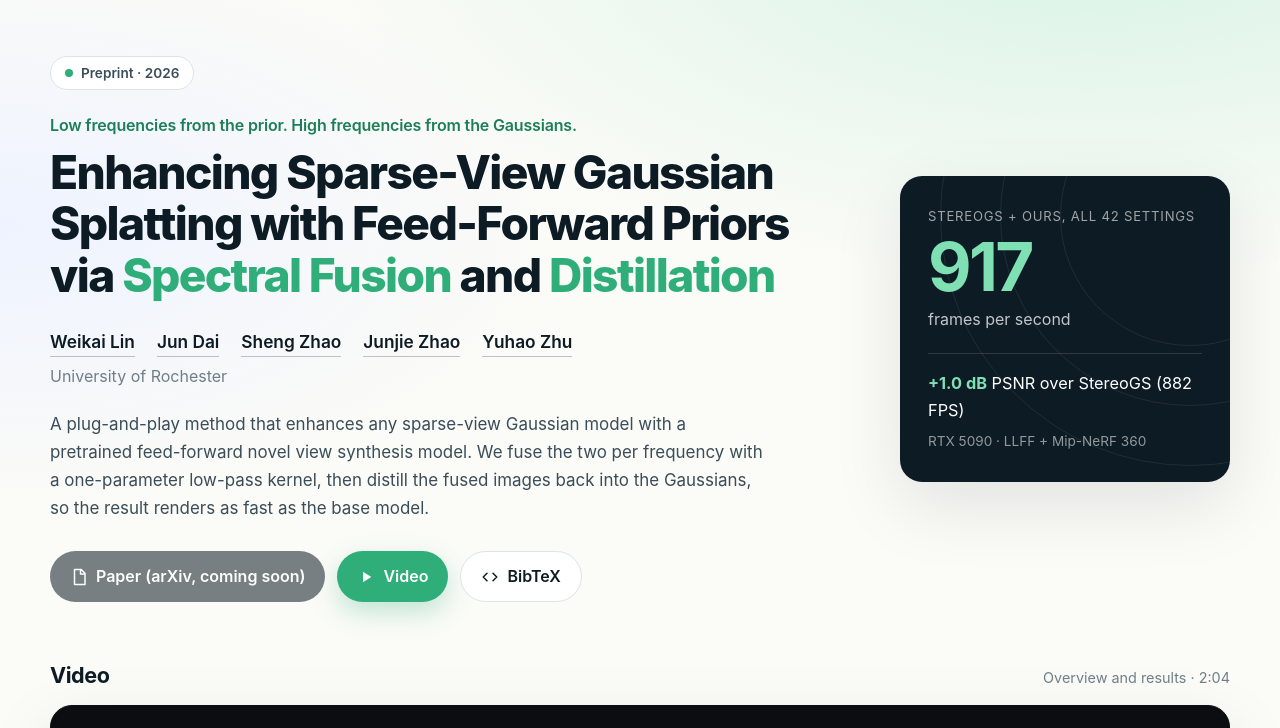
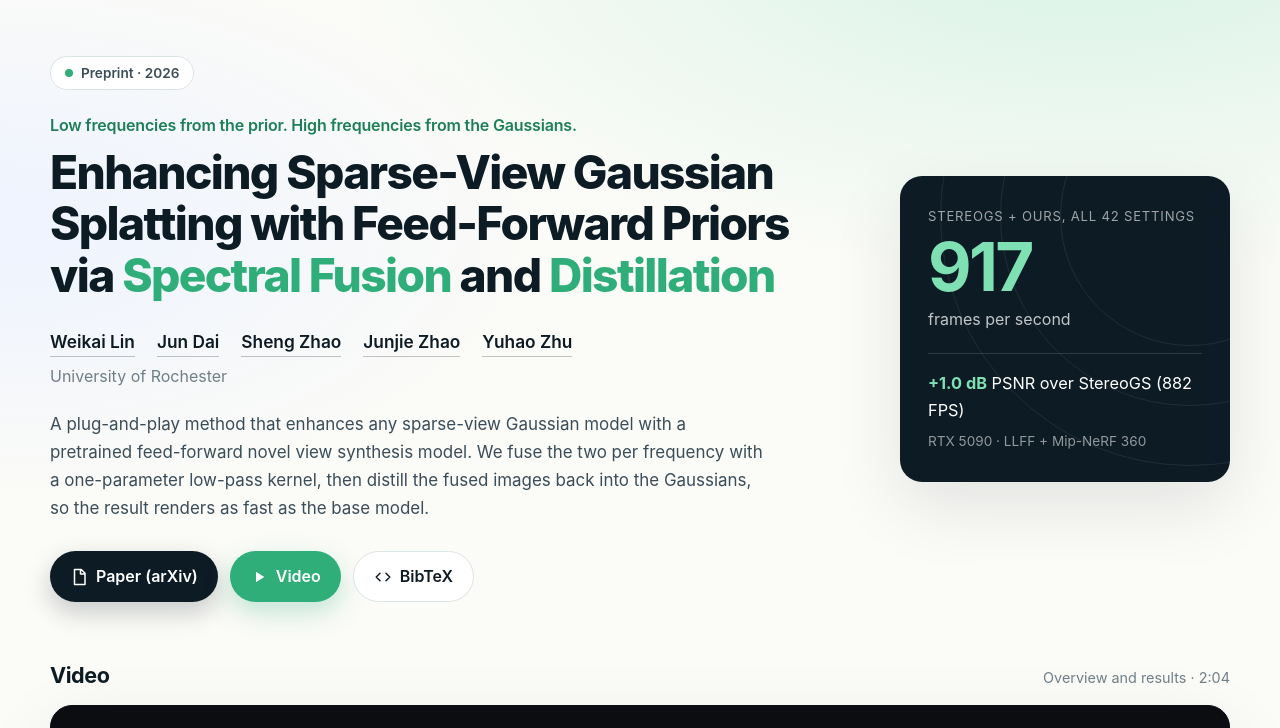
Before and after one commit to linwk20/spectral-fusion-gs, a plain HTML site: page index.html in a window 1280 px wide. Shown: the part 72-800 px from the top of the page. Drawn offline with Linux system fonts and the light colour scheme; grey boxes are pictures that could not be loaded.

Commit message:
Add arXiv link and update BibTeX (arXiv:2611.31428)
Co-Authored-By: Claude Fable 5.2 <noreply@anthropic.com>

```diff
--- a/index.html
+++ b/index.html
@@ -56,9 +56,9 @@
             </p>
 
             <div class="hero-actions">
-              <a class="button button-primary is-disabled" href="#citation" aria-disabled="true">
+              <a class="button button-primary" href="https://arxiv.org/abs/2611.31428" target="_blank" rel="noopener">
                 <svg viewBox="0 0 24 24" aria-hidden="true"><path d="M6 2h9l5 5v15H6z M14 2v6h6" fill="none" stroke="currentColor" stroke-width="2" stroke-linejoin="round"/></svg>
-                Paper (arXiv, coming soon)
+                Paper (arXiv)
               </a>
               <a class="button button-secondary" href="#video">
                 <svg viewBox="0 0 24 24" aria-hidden="true"><path d="M8 5v14l11-7z" fill="currentColor"/></svg>
@@ -222,7 +222,7 @@
 <pre id="bibtex">@article{lin2026spectral,
   title   = {Enhancing Sparse-View Gaussian Splatting with Feed-Forward Priors via Spectral Fusion and Distillation},
   author  = {Lin, Weikai and Dai, Jun and Zhao, Sheng and Zhao, Junjie and Zhu, Yuhao},
-  journal = {arXiv preprint},
+  journal = {arXiv preprint arXiv:2611.31428},
   year    = {2026}
 }</pre>
         </div>
```
